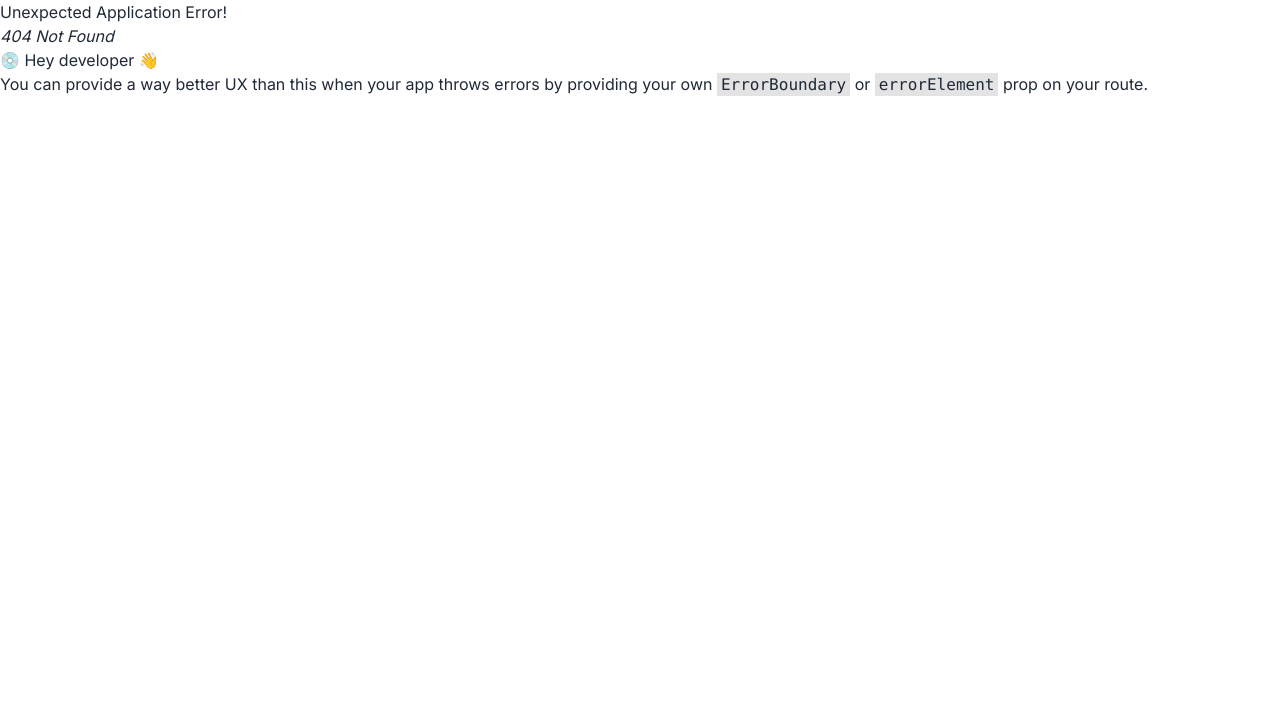
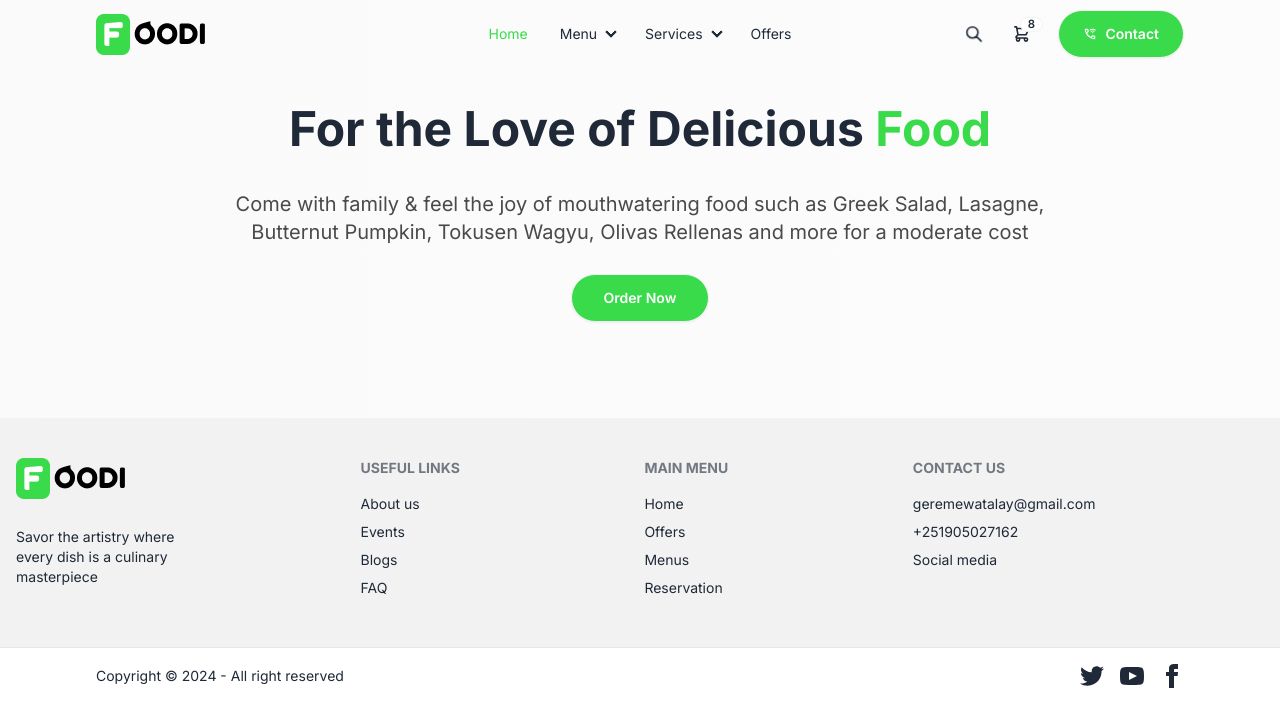
Before and after one commit to geremewatalay/Ye-Enat-Bet-Website, a React (Vite) app in the folder food-client/: page /menu in a window 1280 px wide. Before the commit this address had no page. Shown: the top 726 px of the page. Built offline with nearby package versions, Linux system fonts and the light colour scheme.

Commit message:
update Menu

```diff
--- a/food-client/src/components/Footer.jsx
+++ b/food-client/src/components/Footer.jsx
@@ -11,24 +11,24 @@
 </p>
   </aside>
   <nav>
-    <h6 className="footer-title">Services</h6>
-    <a className="link link-hover">Branding</a>
-    <a className="link link-hover">Design</a>
-    <a className="link link-hover">Marketing</a>
-    <a className="link link-hover">Advertisement</a>
+    <h6 className="footer-title">Useful links</h6>
+    <a className="link link-hover">About us</a>
+    <a className="link link-hover">Events</a>
+    <a className="link link-hover">Blogs</a>
+    <a className="link link-hover">FAQ</a>
   </nav>
   <nav>
-    <h6 className="footer-title">Company</h6>
-    <a className="link link-hover">About us</a>
-    <a className="link link-hover">Contact</a>
-    <a className="link link-hover">Jobs</a>
-    <a className="link link-hover">Press kit</a>
+    <h6 className="footer-title">Main Menu</h6>
+    <a className="link link-hover">Home</a>
+    <a className="link link-hover">Offers</a>
+    <a className="link link-hover">Menus</a>
+    <a className="link link-hover">Reservation</a>
   </nav>
   <nav>
-    <h6 className="footer-title">Legal</h6>
-    <a className="link link-hover">Terms of use</a>
-    <a className="link link-hover">Privacy policy</a>
-    <a className="link link-hover">Cookie policy</a>
+    <h6 className="footer-title">Contact Us</h6>
+    <a className="link link-hover">geremewatalay@gmail.com</a>
+    <a className="link link-hover">+251905027162</a>
+    <a className="link link-hover">Social media</a>
   </nav>
 </footer>
 <hr />
--- a/food-client/src/components/Navbar.jsx
+++ b/food-client/src/components/Navbar.jsx
@@ -24,7 +24,7 @@
   const navItems = (
     <>
       <li>
-        <a className="text-green">Home</a>
+        <a className="text-green" href="/">Home</a>
       </li>
       <li tabIndex={0}>
         <details>
--- /dev/null
+++ b/food-client/src/pages/shop/Menu.jsx
@@ -0,0 +1,64 @@
+import React, { useEffect, useState } from "react";
+import Cards from "../../components/Cards";
+import { FaFilter } from "react-icons/fa";
+
+const Menu = () => {
+  const [menu, setMenu] = useState([]);
+  const [filteredItems, setFilteredItems] = useState([]);
+  const [selectedCategory, setSelectedCategory] = useState("all");
+  const [sortOption, setSortOption] = useState("default");
+  const [currentPage, setCurrentPage] = useState(1);
+  const [itemsPerPage] = useState(8); // Number of items to display per page
+
+  useEffect(() => {
+    // Fetch data from the backend
+    const fetchData = async () => {
+      try {
+        const response = await fetch("/menu.json");
+        const data = await response.json();
+        setMenu(data);
+        setFilteredItems(data); // Initially, display all items
+      } catch (error) {
+        console.error("Error fetching data:", error);
+      }
+    };
+
+    fetchData();
+  }, []);
+
+
+  return (
+    <div>
+      {/* Menu bannner */}
+      <div className='max-w-screen-2xl container mx-auto xl:px-24 px-4 bg-gradient-to-r from-0% from-[#FAFAFA] to-[#FCFCFC] to-100%'>
+      <div className='py-24 flex flex-col justify-center items-center gap-8'>
+        {/* texts */}
+        <div className='text-center px-4 space-y-7'>
+          <h2 className="md:text-5xl text-4xl font-bold md:leading-snug leading-snug">
+            For the Love of Delicious
+            <span className="text-green"> Food</span>
+          </h2>
+          <p className="text-[#4A4A4A] text-xl md:w-4/5 mx-auto">
+              Come with family & feel the joy of mouthwatering food such as
+              Greek Salad, Lasagne, Butternut Pumpkin, Tokusen Wagyu, Olivas
+              Rellenas and more for a moderate cost
+            </p>
+          <button className="bg-green font-semibold btn text-white px-8 py-3 rounded-full">
+            Order Now
+          </button>
+        </div>
+
+      </div>
+
+    </div>
+    {/* menu shop section */}
+
+    <div className='section-container'>
+
+
+    </div>
+    </div>
+  )
+}
+
+export default Menu
```
Also changed, not shown: food-client/src/router/Router.jsx (+5 -5 lines).
